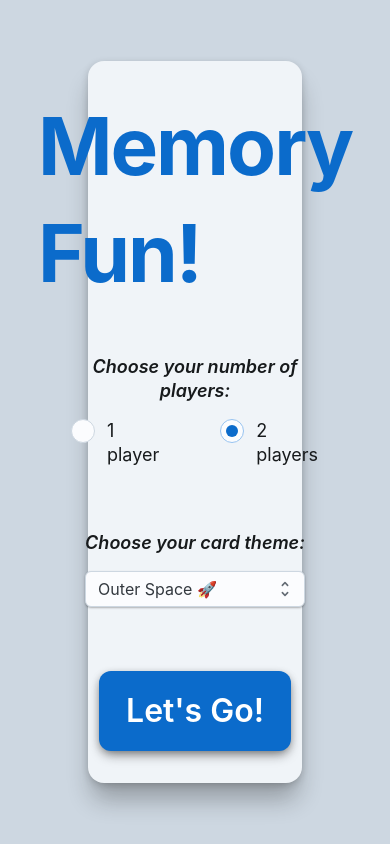
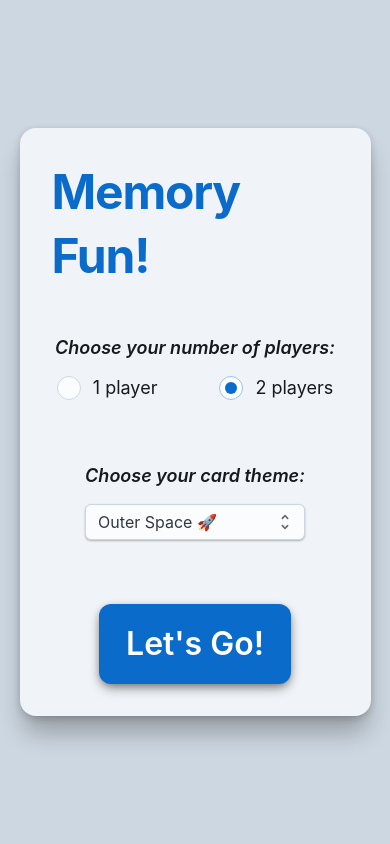
Before and after one commit to johnsonav1992/memory-fun, a React (Vite) app: page / in a window 390 px wide. Built offline with nearby package versions, Linux system fonts and the light colour scheme.

Commit message:
getting media queries going

```diff
--- a/package.json
+++ b/package.json
@@ -4,7 +4,7 @@
   "version": "0.0.0",
   "type": "module",
   "scripts": {
-    "dev": "vite",
+    "dev": "vite --host",
     "build": "tsc && vite build",
     "lint": "eslint . --ext ts,tsx --report-unused-disable-directives --max-warnings 0",
     "preview": "vite preview"
--- a/src/App.tsx
+++ b/src/App.tsx
@@ -28,6 +28,7 @@ function App () {
             justifyContent='center'
             alignItems='center'
             height='100vh'
+            overflow='auto'
             sx={ { backgroundColor: theme => theme.palette.background.level3 } }
         >
             { renderScreen() }
--- a/src/components/BackgroundSheet/BackgroundSheet.tsx
+++ b/src/components/BackgroundSheet/BackgroundSheet.tsx
@@ -1,14 +1,24 @@
 import { PropsWithChildren } from 'react';
 
 // MUI
-import { Sheet } from '@mui/joy';
+import {
+    Sheet
+    , useTheme
+} from '@mui/joy';
+
+// Hooks
+import { useMediaQuery } from '../../hooks/useMediaQuery';
 
 const BackgroundSheet = ( { children }: PropsWithChildren<unknown> ) => {
+    const theme = useTheme();
+    const isMdScreen = useMediaQuery( theme.breakpoints.down( 'md' ) );
+
     return (
         <Sheet
             variant='soft'
             sx={ {
-                width: '55vw'
+                width: isMdScreen ? '90%' : '55vw'
+                , margin: '1rem'
                 , p: '1rem'
                 , borderRadius: '1rem'
                 , boxShadow: theme => theme.shadow.xl
--- /dev/null
+++ b/src/hooks/useMediaQuery.ts
@@ -0,0 +1,48 @@
+import {
+    useEffect
+    , useState
+} from 'react';
+
+function removeQueryPrefix ( input: string ) {
+    return input.replace( '@media ', '' );
+}
+
+export function useMediaQuery ( query: string ): boolean {
+    const getMatches = ( query: string ): boolean => {
+        // Prevents SSR issues
+        if ( typeof window !== 'undefined' ) {
+            return window.matchMedia( removeQueryPrefix( query ) ).matches;
+        }
+        return false;
+    };
+
+    const [ matches, setMatches ] = useState<boolean>( getMatches( query ) );
+
+    function handleChange () {
+        setMatches( getMatches( query ) );
+    }
+
+    useEffect( () => {
+        const matchMedia = window.matchMedia( removeQueryPrefix( query ) );
+
+        // Triggered at the first client-side load and if query changes
+        handleChange();
+
+        // Listen matchMedia
+        if ( matchMedia.addListener ) {
+            matchMedia.addListener( handleChange );
+        } else {
+            matchMedia.addEventListener( 'change', handleChange );
+        }
+
+        return () => {
+            if ( matchMedia.removeListener ) {
+                matchMedia.removeListener( handleChange );
+            } else {
+                matchMedia.removeEventListener( 'change', handleChange );
+            }
+        };
+    }, [ query ] );
+
+    return matches;
+}
--- a/src/types/types.ts
+++ b/src/types/types.ts
@@ -24,3 +24,8 @@ export interface Scores {
     player1: number;
     player2: number;
 }
+
+export interface CardSet {
+    name: string;
+    cards: TMemoryCard[];
+}
--- a/src/views/GameScreen.tsx
+++ b/src/views/GameScreen.tsx
@@ -20,6 +20,7 @@ import {
     , Card
     , Stack
     , Typography
+    , useTheme
 } from '@mui/joy';
 import KeyboardReturnIcon from '@mui/icons-material/KeyboardReturn';
 
@@ -49,6 +50,9 @@ import {
 // Types
 import { TMemoryGameState } from '../types/types';
 
+// Hooks
+import { useMediaQuery } from '../hooks/useMediaQuery';
+
 const GameScreen = () => {
     const setCurrentScreen = useSetAtom( currentScreenAtom );
     const [ scores, setScores ] = useAtom( scoresAtom );
@@ -57,6 +61,9 @@ const GameScreen = () => {
     const [ flippedCards, setFlippedCards ] = useAtom( flippedCardsAtom );
     const currentDeck = useAtomValue( currentDeckAtom );
     const gamePlayersNumber = useAtomValue( gamePlayersNumberAtom );
+
+    const theme = useTheme();
+    const isMdScreen = useMediaQuery( theme.breakpoints.down( 'md' ) );
 
     const currentRoundDeck = useRef(
         shuffle(
@@ -133,16 +140,42 @@ const GameScreen = () => {
                                             { `${ scores.player1 } match${ es }` }
                                         </Typography>
                                     </Stack>
-                                    <Typography level='h4'>
+                                    <Typography
+                                        level='h4'
+                                        sx={ {
+                                            fontSize: {
+                                                xs: '1rem'
+                                                , sm: '2rem'
+                                            }
+                                        } }
+                                    >
                                         { 'Let\'s Get Matching!' }
                                     </Typography>
-                                    <Stack gap='.5rem'>
+                                    <Stack
+                                        gap='.5rem'
+                                        textAlign='center'
+                                    >
+                                        {
+                                            isMdScreen
+                                                ? (
+                                                    <Typography
+                                                        { ...textProps( 'player2' ) }
+                                                        level='h2'
+                                                    >
+                                                        { scores.player2 }
+                                                    </Typography>
+                                                )
+                                                : (
+                                                    <>
                                                         <Typography { ...textProps( 'player2' ) }>
                                                             { 'Player 2:' }
                                                         </Typography>
                                                         <Typography { ...textProps( 'player2' ) }>
                                                             { `${ scores.player2 } match${ _es }` }
                                                         </Typography>
+                                                    </>
+                                                )
+                                        }
                                     </Stack>
                                 </Stack>
                             )
@@ -162,7 +195,7 @@ const GameScreen = () => {
                         <MemoryCard
                             key={ uuidv4() }
                             card={ card }
-                            width='10vw'
+                            width={ isMdScreen ? '20vw' : '10vw' }
                         />
                     ) )
                 }
--- a/src/views/StartScreen.tsx
+++ b/src/views/StartScreen.tsx
@@ -25,6 +25,9 @@ import {
     , gamePlayersNumberAtom
 } from '../state/jotai';
 
+// Types
+import { CardSet } from '../types/types';
+
 // Utils
 import { spaceCards } from '../utils/card-sets/spaceCards';
 import { jungleCards } from '../utils/card-sets/jungleCards';
@@ -34,7 +37,7 @@ const StartScreen = () => {
     const setCurrentDeck = useSetAtom( currentDeckAtom );
     const [ gamePlayersNumber, setGamePlayersNumber ] = useAtom( gamePlayersNumberAtom );
 
-    const cardSets = [
+    const cardSets: CardSet[] = [
         {
             name: 'Outer Space 🚀'
             , cards: spaceCards
@@ -64,6 +67,14 @@ const StartScreen = () => {
                     level='h1'
                     fontSize='5rem'
                     color='primary'
+                    sx={ {
+                        fontSize: {
+                            xs: '3rem'
+                            , s: '3.5rem'
+                            , md: '4rem'
+                            , lg: '5rem'
+                        }
+                    } }
                 >
                     Memory Fun!
                 </Typography>
```
Lines whose indentation alone changed are shown as unchanged.
